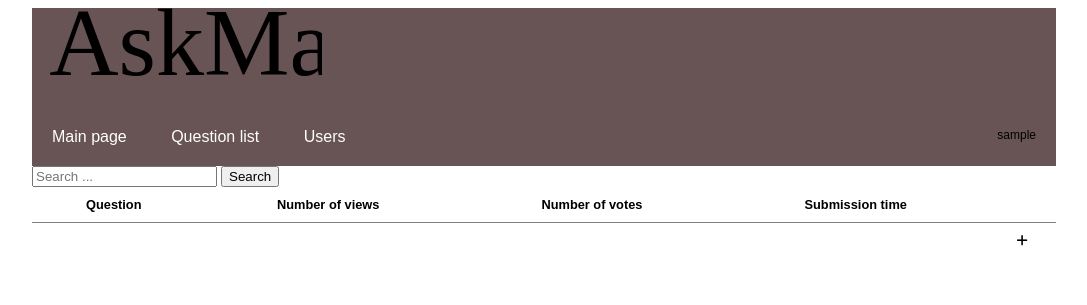
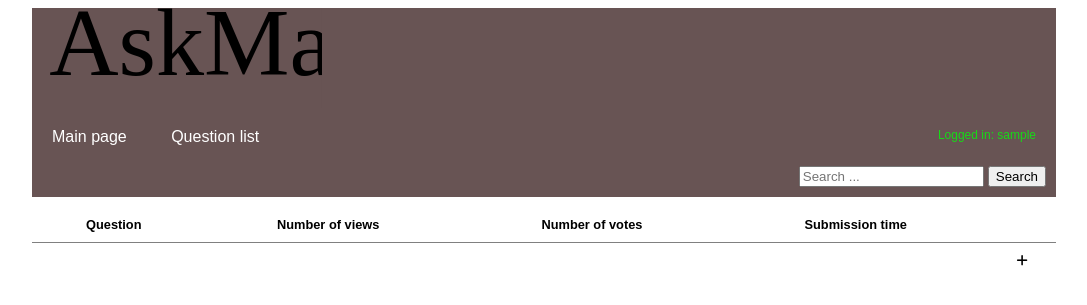
Before and after one commit to Aviatore/ask-mate-1, a Flask app: page /list in a window 1280 px wide. Shown: the top 305 px of the page, without its empty margins (96-1183 px from the left). Run offline with Flask 2, Linux system fonts and the light colour scheme; the visitor is signed in with stand-in values (Sample User, id 1); lists and menus that the app fills with data are empty; some libraries are stand-ins or nearby versions.

Commit message:
Move 'Users' to drop-down list

```diff
--- a/static/header.css
+++ b/static/header.css
@@ -33,6 +33,9 @@
 .dropdown:hover .dropdown-content {
     height: 200px;
 }
+.dropdown > a {
+    color: #18d918;
+}
 .dropdown-content {
     position: absolute;
     right: 0;
@@ -40,7 +43,7 @@
     width: 200px;
     height: 0px;
     overflow: hidden;
-    transition: height 1s;
+    transition: height .5s;
 }
 .h-list-vert {
     position: absolute;
--- a/templates/header.html
+++ b/templates/header.html
@@ -6,10 +6,11 @@
         {% if session %}
              <li class="h-list-item user">
                 <div class="dropdown">
-                    <a href="{{ url_for('register') }}">{{ session['username'] }}</a>
+                    <a href="{{ url_for('register') }}">Logged in: {{ session['username'] }}</a>
                     <div class="dropdown-content">
                         <ul class="h-list-vert " >
                             <a href="{{ url_for('user_details', user_id=session['user_id']) }}"><li class="h-list-vert-item" >User details</li></a>
+                            <a href="#"><li class="h-list-vert-item">All users</li></a>
                             <a href="{{ url_for('logout') }}"><li class="h-list-vert-item" >Logout</li></a>
                         </ul>
                     </div>
@@ -27,7 +28,7 @@
     <ul class="h-list">
         <a href="{{ url_for('main_page') }}"><li class="h-list-item">Main page</li></a>
         <a href="{{ url_for('question_list') }}"><li class="h-list-item">Question list</li></a>
-        <a href="#"><li class="h-list-item">Users</li></a>
+
     </ul>
 
     {% include 'search-field.html' %}
--- a/templates/list.html
+++ b/templates/list.html
@@ -6,6 +6,7 @@
     <script src="{{ url_for('static', filename='scripts.js') }}"></script>
     <link rel="stylesheet" type="text/css" href="{{ url_for('static', filename='list.css') }}">
     <link rel="stylesheet" type="text/css" href="{{ url_for('static', filename='header.css') }}">
+    <link rel="stylesheet" type="text/css" href="{{ url_for('static', filename='search-field.css') }}">
     <title>Title</title>
 </head>
 <body>
```
Also changed, not shown: templates/main_page.html (+0 -10 lines).
